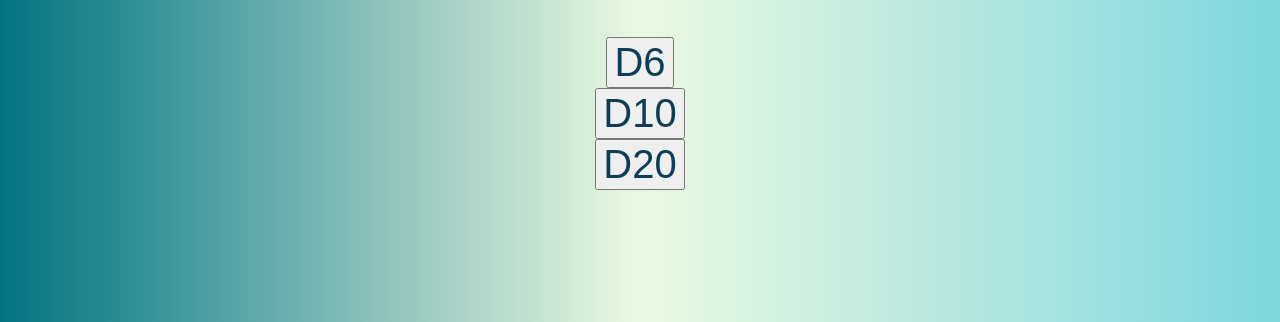
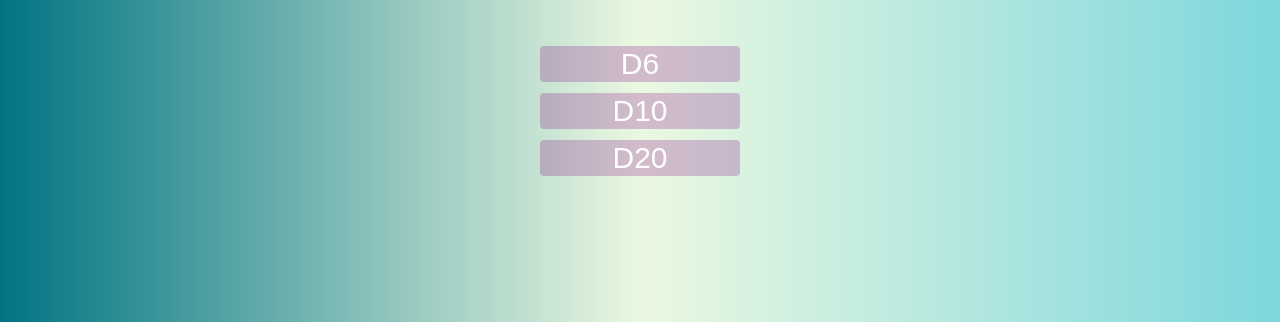
Before and after one commit to ACEGAZ/Dice-Game, a plain HTML site: page index.html in a window 1280 px wide. Shown: the part 478-800 px from the top of the page. Drawn offline with Linux system fonts and the light colour scheme.

Commit message:
styled d6,d10 and d20 computer score and all buttons

```diff
--- a/assets/css/style.css
+++ b/assets/css/style.css
@@ -48,3 +48,20 @@ h1 {
     margin-right:  70px;
     margin-bottom: 30px;
 }
+
+/* computer score for all games*/
+#d6-computer-score, #d10-computer-score, #d20-computer-score {
+    margin-left:  30px;
+}
+
+/* all buttons */
+button {
+    background-color: rgba(133, 7, 133, 0.247);
+    border-radius: 4px;
+    border: none;
+    color: rgb(255, 255, 255);
+    text-transform: uppercase;
+    width: 200px;
+    cursor: pointer;
+    font-size: 30px;
+  }
```
